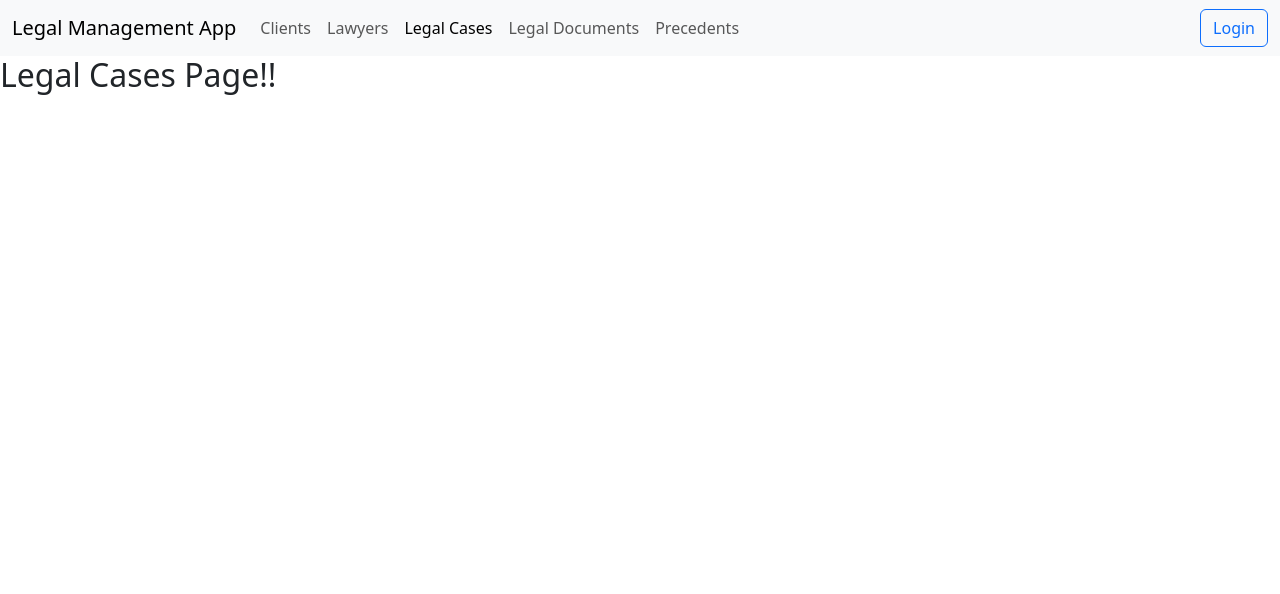
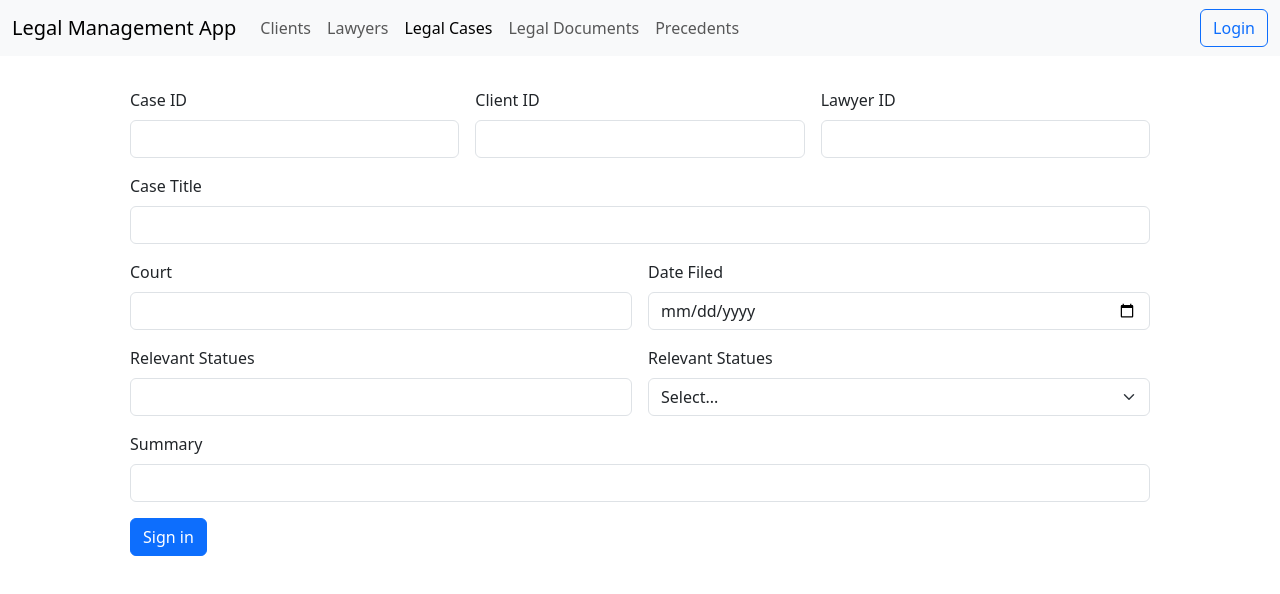
Before and after one commit to BrightbotsAI/Legal-Management-APP, a React (Vite) app: page /legalCase in a window 1280 px wide. Shown: the top 594 px of the page. Built offline with nearby package versions, Linux system fonts and the light colour scheme.

Commit message:
✨ Add pages

```diff
--- a/src/pages/Clients.tsx
+++ b/src/pages/Clients.tsx
@@ -1,7 +1,58 @@
-export const Clients = () => {
+import { FormField } from "../components/common/FormField";
+
+export function Clients() {
   return (
-    <div>
-      <h1>Clients pages</h1>
-    </div>
+    <form className="mt-5">
+      <div className="row justify-content-center">
+        <div className="col-8">
+          <FormField
+            label="Name"
+            type="text"
+            id="nameClient"
+            ariaDescribedby="nameHelp"
+            helpText="Insert your name"
+          />
+        </div>
+      </div>
+      <div className="row justify-content-center">
+        <div className="col-8">
+          <FormField
+            label="Email"
+            type="email"
+            id="emailClient"
+            helpText="Insert your email"
+          />
+        </div>
+      </div>
+      <div className="row justify-content-center">
+        <div className="col-8">
+          <FormField
+            label="Phone Number"
+            type="number"
+            id="numberClient"
+            helpText="Insert your phone number"
+          />
+        </div>
+      </div>
+      <div className="row justify-content-center">
+        <div className="col-8">
+          <FormField
+            label="Address"
+            type="text"
+            id="addressClient"
+            helpText="Insert your address"
+          />
+        </div>
+      </div>
+      <div className="row justify-content-center">
+        <div className="col-8">
+          <div className="d-grid gap-2">
+            <button type="submit" className="btn btn-primary">
+              Submit
+            </button>
+          </div>
+        </div>
+      </div>
+    </form>
   );
 }
--- a/src/pages/Lawyers.tsx
+++ b/src/pages/Lawyers.tsx
@@ -1,7 +1,58 @@
+import { FormField } from "../components/common";
+
 export const Lawyers = () => {
   return (
-    <div>
-      <h2>Lawyer pages</h2>
-    </div>
+    <form className="mt-5 px-5">
+      <div className=" row justify-content-center ">
+        <div className="col-5 ">
+          <FormField
+            label="Name"
+            type="text"
+            id="nameLawyer"
+            ariaDescribedby="insert the lawyer's name"
+            helpText="insert the lawyer's name "
+          />
+        </div>
+        <div className="col-5">
+          <FormField
+            label="Last Name"
+            type="text"
+            id="lastNameLawyer"
+            ariaDescribedby="insert the lawyer's last name"
+            helpText="insert the lawyer's last name"
+          />
+        </div>
+      </div>
+      <div className="row justify-content-center">
+        <div className="col-5">
+          <FormField
+            label="Specialization"
+            type="text"
+            id="specializationLawyer"
+            ariaDescribedby="Insert the lawyer's specialization"
+            helpText="Insert the lawyer's specialization"
+          />
+        </div>
+        <div className="col-5">
+          <FormField
+            label="Contact Info"
+            placeholder="381 2901612"
+            type="number"
+            id="numberLawyer"
+            helpText="Insert the phone number"
+          />
+        </div>
+      </div>
+
+      <div className="row justify-content-center">
+        <div className="col-5">
+          <div className="d-grid gap-2">
+            <button type="submit" className="btn btn-primary">
+              Submit
+            </button>
+          </div>
+        </div>
+      </div>
+    </form>
   );
 };
--- a/src/pages/LegalCase.tsx
+++ b/src/pages/LegalCase.tsx
@@ -1,7 +1,77 @@
 export const LegalCase = () => {
   return (
-    <div>
-      <h2>Legal Cases Page!!</h2>
+    <div className="container">
+      <form className="row g-3 px-5 mt-3">
+        <div className="col-md-4">
+          <label htmlFor="inputCaseId" className="form-label">
+            Case ID
+          </label>
+          <input type="number" className="form-control" id="inputCaseId" />
+        </div>
+        <div className="col-md-4">
+          <label htmlFor="inputClientId" className="form-label">
+            Client ID
+          </label>
+          <input type="number" className="form-control" id="inputClientId" />
+        </div>
+        <div className="col-4">
+          <label htmlFor="inputLawyerId" className="form-label">
+            Lawyer ID
+          </label>
+          <input type="number" className="form-control" id="inputLawyerId" />
+        </div>
+        <div className="col-12">
+          <label htmlFor="inputCaseTitle" className="form-label">
+            Case Title
+          </label>
+          <input type="text" className="form-control" id="inputCaseTitle" />
+        </div>
+        <div className="col-md-6">
+          <label htmlFor="inputCourt" className="form-label">
+            Court
+          </label>
+          <input type="text" className="form-control" id="inputCourt" />
+        </div>
+        <div className="col-md-6">
+          <label htmlFor="inputDateFiled" className="form-label">
+            Date Filed
+          </label>
+          <input type="date" className="form-control" id="inputDateFiled" />
+        </div>
+        <div className="col-md-6">
+          <label htmlFor="inputRelevantStatues" className="form-label">
+            Relevant Statues
+          </label>
+          <input
+            type="text"
+            className="form-control"
+            id="inputRelevantStatues"
+          />
+        </div>
+        <div className="col-md-6">
+          <label htmlFor="inputRelevantStatues" className="form-label">
+            Relevant Statues
+          </label>
+          <select id="inpuinputRelevantStatuestState" className="form-select">
+            <option selected>Select...</option>
+            <option>Statute 1</option>
+            <option>Statute 2</option>
+            <option>Statute 3</option>
+            <option>Statute 4</option>
+          </select>
+        </div>
+        <div className="col-md-12">
+          <label htmlFor="inputSummary" className="form-label">
+            Summary
+          </label>
+          <input type="text" className="form-control" id="inputSummary" />
+        </div>
+        <div className="col-12">
+          <button type="submit" className="btn btn-primary">
+            Sign in
+          </button>
+        </div>
+      </form>
     </div>
   );
 };
```
Also changed, not shown: src/pages/Login-2.tsx (deleted, +0 -51 lines).
